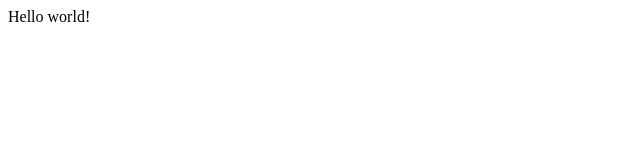
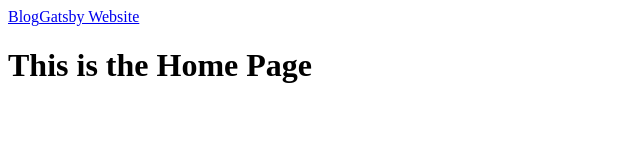
Before and after one commit to r2abreu/Gatsby-Tutorial-and-Projects, a Gatsby site: page / in a window 1280 px wide. Shown: the whole page, without its empty margins (0-640 px from the left). Built offline with nearby package versions, Linux system fonts and the light colour scheme; Gatsby itself is replaced by a stand-in of ours.

Commit message:
Created Navbar with Gatsby Link component

```diff
--- /dev/null
+++ b/src/pages/blog.js
@@ -0,0 +1,5 @@
+import React from 'react';
+
+export default () => {
+	return <div>Hello From Blog!</div>;
+};
--- a/src/pages/index.js
+++ b/src/pages/index.js
@@ -1,5 +1,16 @@
-import React from "react"
+import React from 'react';
+import { Link } from 'gatsby';
 
 export default function Home() {
-  return <div>Hello world!</div>
+	return (
+		<React.Fragment>
+			<nav>
+				<Link to="/blog/">Blog</Link>
+				<Link to="https://www.gatsbyjs.org" target="_blank">
+					Gatsby Website
+				</Link>
+			</nav>
+			<h1>This is the Home Page</h1>
+		</React.Fragment>
+	);
 }
```
Also changed, not shown: src/pages/404.js (added, +9 -0 lines), src/pages/products.js (added, +11 -0 lines).
